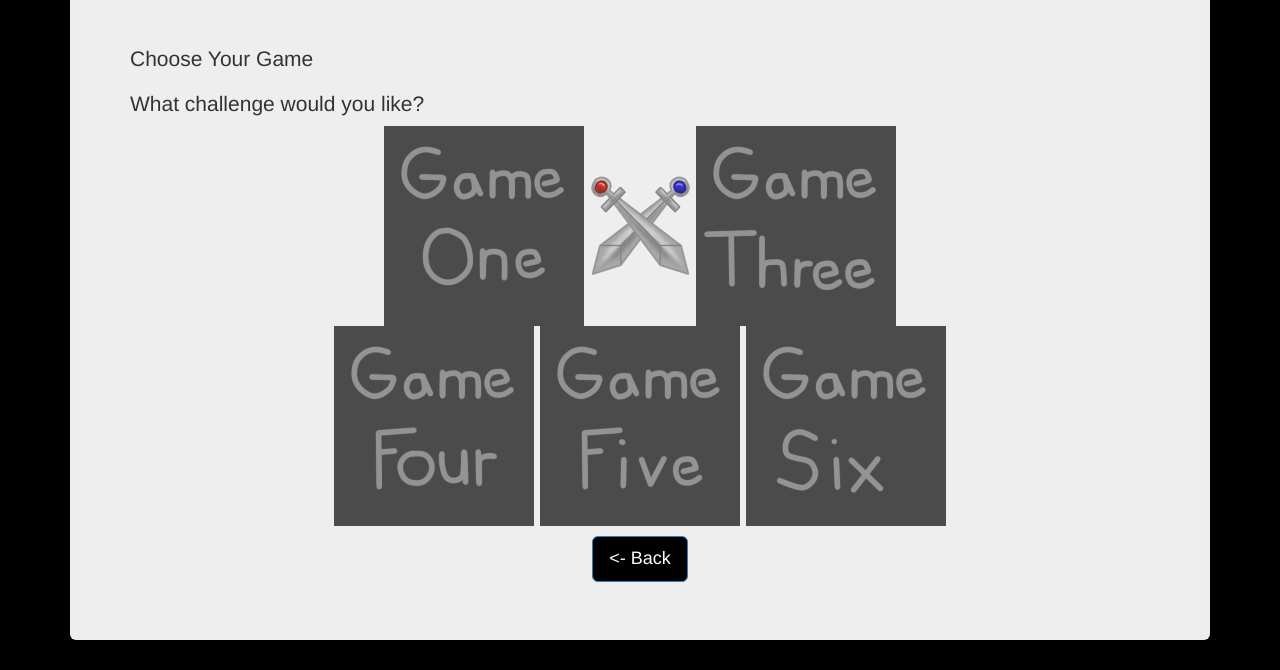
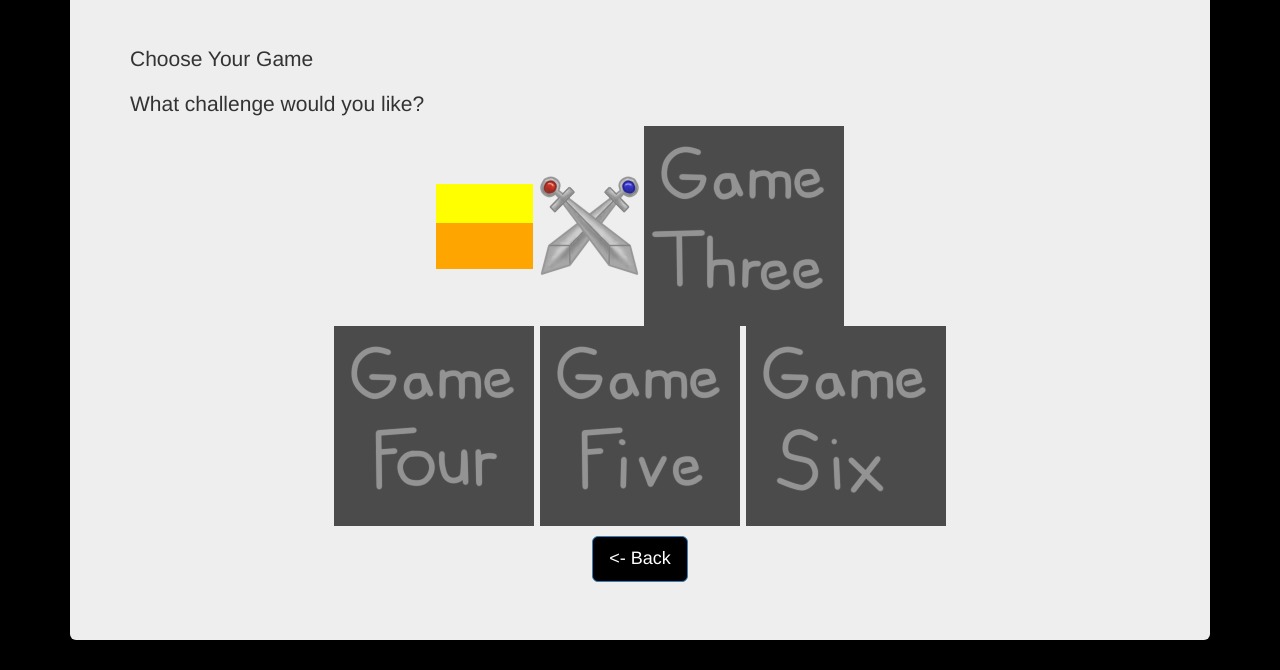
Before and after one commit to rostrage/InSecurity, a website: page static/gamepicker.html in a window 1280 px wide. Shown: the part 170-840 px from the top of the page. Drawn offline with nearby package versions, Linux system fonts and the light colour scheme.

Commit message:
added new icon for game1

```diff
--- a/static/gamepicker.html
+++ b/static/gamepicker.html
@@ -22,7 +22,7 @@
         <div id="Intro">Choose Your Game</div>
         <div>What challenge would you like?</div>
         <div id="Games">
-          <a href="game1.html"><img alt="game one" src="img/GameOne.png" class="Button" /></a>
+          <a href="game1.html"><img alt="game one" src="img/Blend.png" class="Button" /></a>
           <a href="game2.html"><img alt="game two" src="img/Icon_Attacker.png" class="Button" /></a>
           <a href=""><img alt="game three" src="img/GameThree.png" class="Button" /></a>
           <p>
```
Also changed, not shown: static/img/Blend.png (added).
